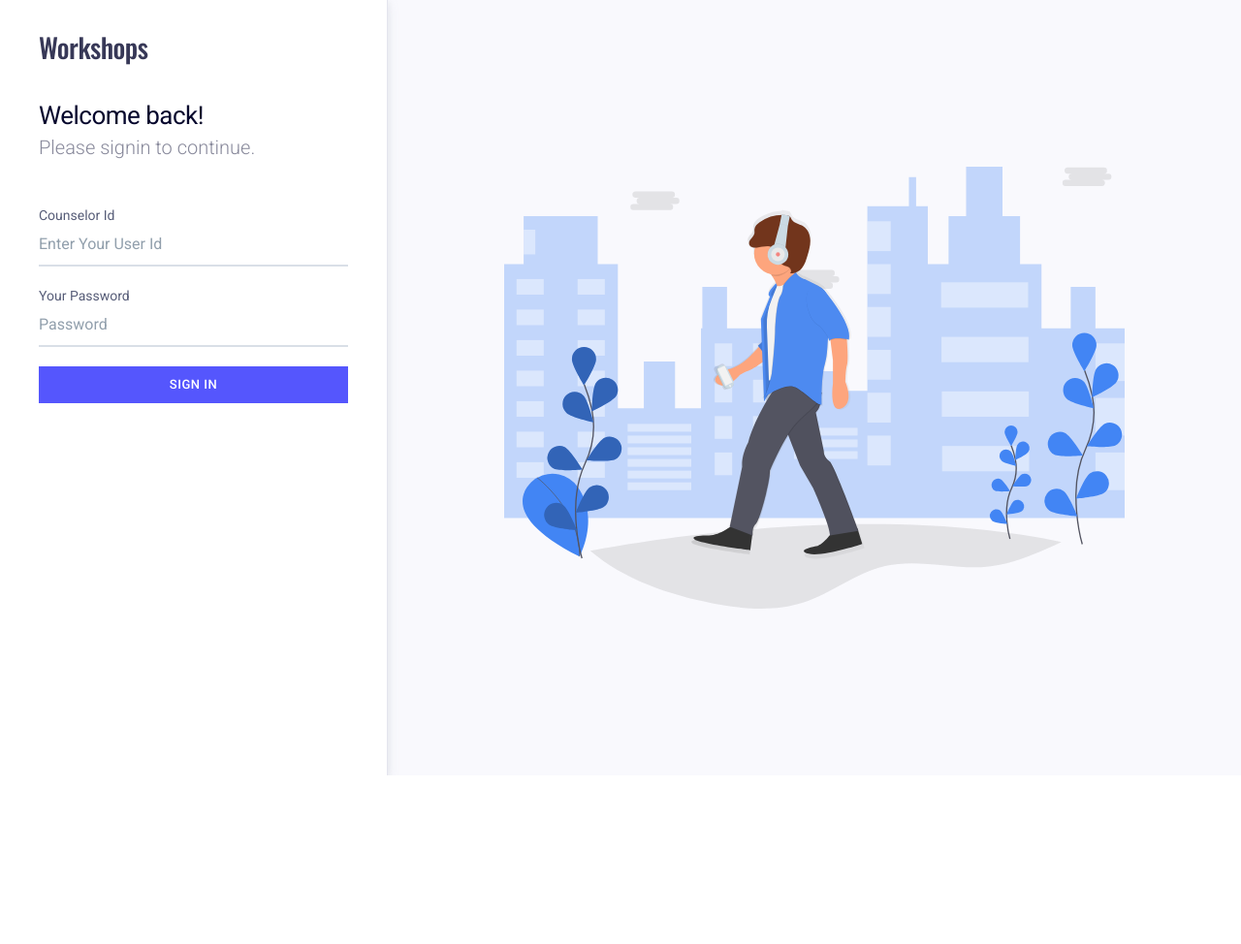
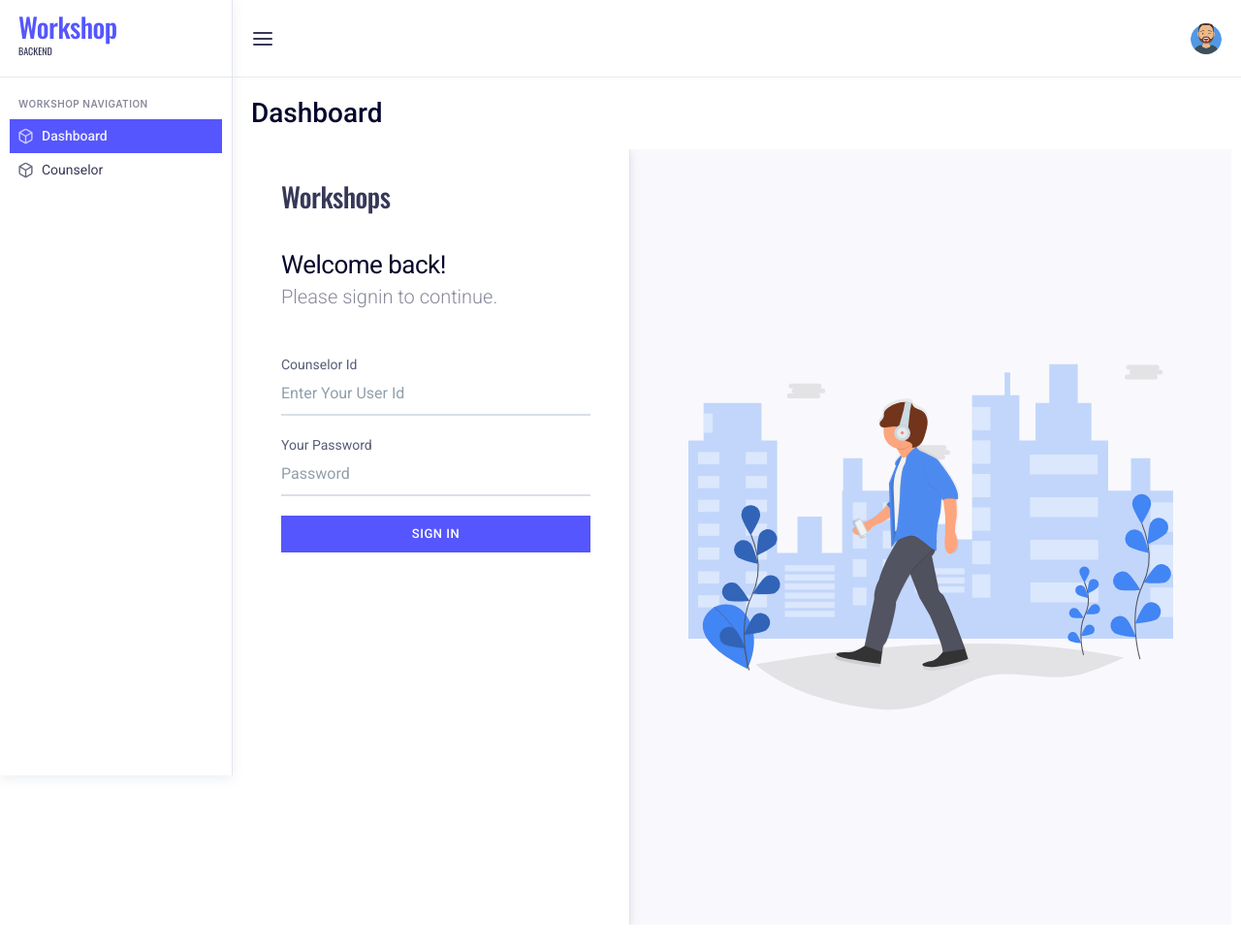
Before and after one commit to root00198/short-url-nodejs, a Node server app: template views/login.handlebars in a window 1280 px wide. Shown: the whole page at 97% size. Before the commit the page ends 800 px from the top, so only its background shows below. Run offline with Node 20, Linux system fonts and the light colour scheme; the template is opened without the code that fills it, so the values that code supplies are empty; some libraries are stand-ins or nearby versions.

Commit message:
Create Various Pages According to the requirements

```diff
--- a/backend.js
+++ b/backend.js
@@ -2,9 +2,12 @@ const express = require("express");
 const router = express.Router();
 
 router.get("/login", (req,res)=>{
-    // res.write("/login " + req.url);
-    // res.end();
-    res.render('login');
+    res.render('login', {layout: 'loginLayout.handlebars'});
+});
+
+
+router.get("/dashboard", (req,res)=>{
+    res.render('dashboard');
 });
 
 module.exports = router;
--- /dev/null
+++ b/views/dashboard.handlebars
@@ -0,0 +1 @@
+<h4>HII THERE</h4>
--- /dev/null
+++ b/views/layouts/loginLayout.handlebars
@@ -0,0 +1 @@
+{{{body}}}
--- a/views/layouts/main.handlebars
+++ b/views/layouts/main.handlebars
@@ -1 +1,83 @@
-{{{body}}}
+<!DOCTYPE html>
+<html lang="en">
+  <head>
+    <meta charset="utf-8">
+    <meta name="viewport" content="width=device-width, initial-scale=1, shrink-to-fit=no">
+    <link rel="shortcut icon" type="image/x-icon" href="assets/img/favicon.ico">
+    <title>Backend</title>
+    <link rel="stylesheet" href="assets/css/cassie.css">
+    <script src="lib/jquery/jquery.min.js"></script>
+  </head>
+
+  <body>
+    <div class="sidebar">
+      <div class="sidebar-header">
+        <div>
+          <a href="#" class="sidebar-logo"><span>Workshop</span></a>
+          <small class="sidebar-logo-headline">BACKEND</small>
+        </div>
+      </div>
+      <div id="dpSidebarBody" class="sidebar-body">
+        <ul class="nav nav-sidebar">
+          <li class="nav-label"><label class="content-label">Workshop Navigation</label></li>
+          <li class="nav-item">
+            <a href="dashboard" class="nav-link active"><i data-feather="box"></i> Dashboard</a>
+          </li>
+          <li class="nav-item">
+            <a href="counselor" class="nav-link"><i data-feather="box"></i> Counselor</a>
+          </li>
+        </ul>
+      </div>
+    </div>
+
+    <div class="content content-page">
+      <div class="header">
+        <div class="header-left">
+          <a href="#" class="burger-menu"><i data-feather="menu"></i></a>
+        </div>
+
+        <div class="header-right">
+          <div class="dropdown dropdown-loggeduser">
+            <a href="#" class="dropdown-link" data-toggle="dropdown">
+              <div class="avatar avatar-sm">
+                <img src="assets/img/i80w1q0.png" class="rounded-circle" alt="">
+              </div>
+            </a>
+            <div class="dropdown-menu dropdown-menu-right">
+              <div class="dropdown-menu-header">
+                <div class="media align-items-center">
+                  <div class="avatar">
+                    <img src="assets/img/i80w1q0.png" class="rounded-circle" alt="">
+                  </div>
+                  <div class="media-body mg-l-10">
+                    <h6>Naman Aggarwal</h6>
+                  </div>
+                </div>
+              </div>
+              <div class="dropdown-menu-body">
+                <a href="login" class="dropdown-item"><i data-feather="log-out"></i> Sign Out</a>
+              </div>
+            </div>
+          </div>
+        </div>
+      </div>
+      <div class="content-header justify-content-between">
+        <div>
+          <h4 class="content-title">Dashboard</h4>
+        </div>
+      </div>
+      <div class="content-body">
+          <div class="row row-sm">
+            {{{body}}}
+          </div>
+        </div>
+    </div>
+
+    <script src="lib/bootstrap/js/bootstrap.bundle.min.js"></script>
+    <script src="lib/feather-icons/feather.min.js"></script>
+    <script src="lib/perfect-scrollbar/perfect-scrollbar.min.js"></script>
+    <script src="assets/js/cassie.js"></script>
+    </body>
+
+
+    </html>
```
Also changed, not shown: views/addUrl.handlebars (added), views/allUrls.handlebars (added), views/counselor.handlebars (added), views/editUrl.handlebars (added).
